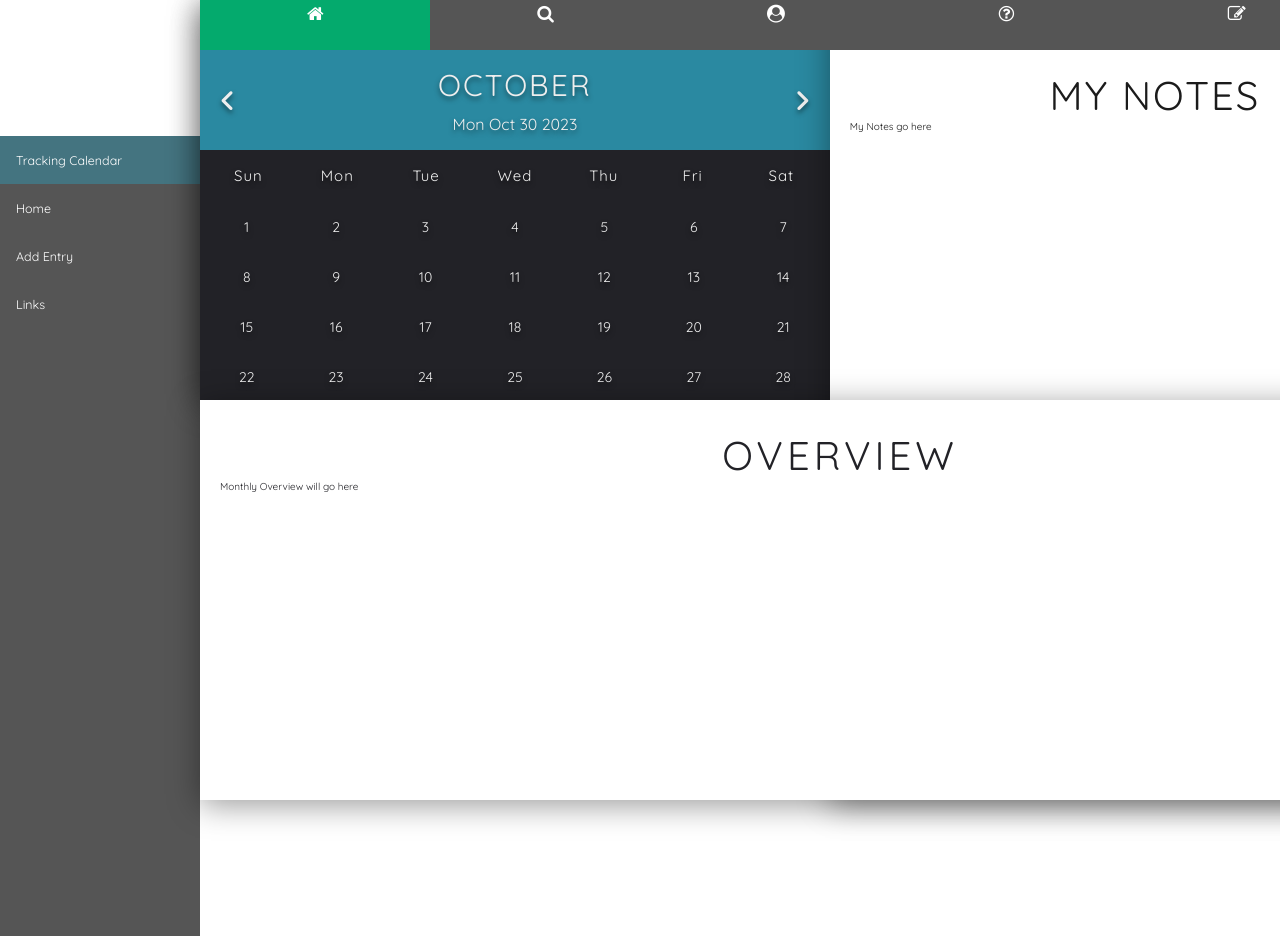
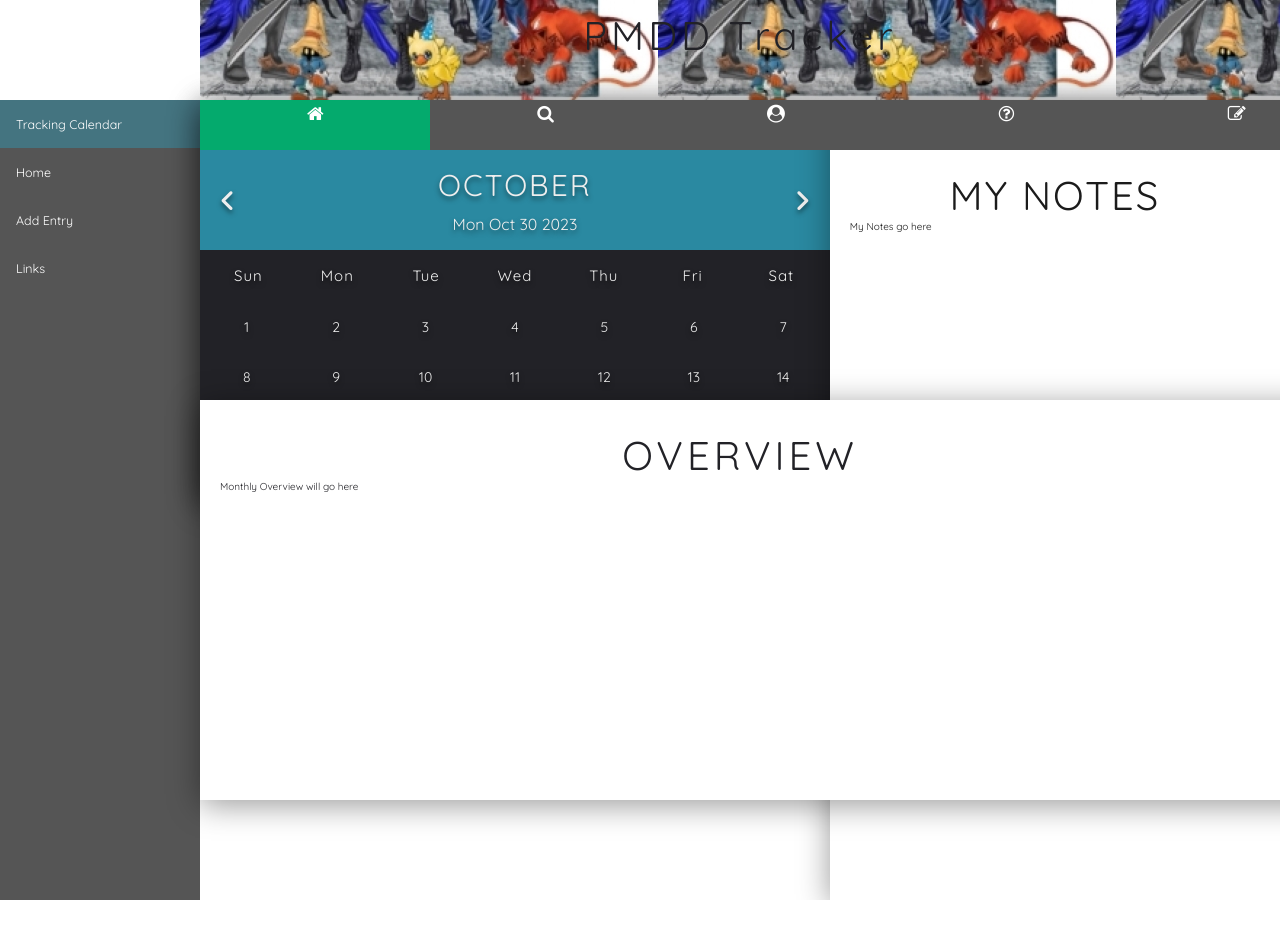
Before and after one commit to asimonson17/CYBR8470_Project, a Django app: template PMDD_Tracker/PMDD_Project/templates/calendar.html in a window 1280 px wide. After the commit the page ends 900 px from the top, so only its background shows below. Run offline with Django 4.2, Linux system fonts and the light colour scheme; the template is opened without the code that fills it, so the values that code supplies are empty.

Commit message:
added a header website title to calendar.html. Added a background imaage. Messed with CSS styles.css to try to get everything to line up. Still having issues with the side nav bar and top icon bar lining up as well as resizing well.

```diff
--- a/PMDD_Tracker/PMDD_Project/templates/calendar.html
+++ b/PMDD_Tracker/PMDD_Project/templates/calendar.html
@@ -17,10 +17,7 @@
 <link rel="stylesheet" href="https://cdnjs.cloudflare.com/ajax/libs/font-awesome/4.7.0/css/font-awesome.min.css">
 </head>
 <body>
-  <div class="header">
-    <h1>My Website</h1>
-    <p>Resize the browser window to see the effect.</p>
-  </div>
+
   <div class="sidebar">
     <a class="active" href="calendar.html">Tracking Calendar</a>
     <a href="index.html">Home</a>
@@ -29,7 +26,13 @@
   </div>
   <!--Start of entire page wrapper inside of side nav-->
   <div class="content">
+    <div class="header">
+
+      <h1>PMDD Tracker</h1>
+
+    </div>
     <div class="container">
+
       <div class="calendar">
         <div class="month">
           <i class="fas fa-angle-left prev"></i>
--- a/PMDD_Tracker/PMDD_Project/templates/styles.css
+++ b/PMDD_Tracker/PMDD_Project/templates/styles.css
@@ -11,10 +11,36 @@ html{
   height: 100%;
 }
 
+.header {
+  position: absolute;
+  top: 0;
+  height: 200px;
+  width: 100vw;
+  position: fixed;
+  top: 0;
+  background-image: url("AlexDrawingSmall.jpg");
+
+}
+
+.header h1 {
+
+  padding-top: 10px;
+  justify-content: center;
+  display: flex;
+  font-weight: 400;
+  text-align: center;
+  margin-left: -200px;
+  color: #222227;
+  font-size: 4rem;
+  font-weight: 400;
+  letter-spacing: 0.4rem;
+
+}
 
 /* Page content. The value of the margin-left property should match the value of the sidebar's width property */
 .content {
   margin-left: 200px;
+  margin-top: 100px;
   height: 100vh;
   background-color: #ffffff;
 }
@@ -22,7 +48,7 @@ html{
 .container {
   width: 100vw;
   height: 50%;
-
+  margin-top: 100px;
   padding-bottom: 0px;
   padding-right: 0px;
   background-color: #555;
@@ -50,6 +76,7 @@ html{
   padding-top: 50px;
   font-weight: 400;
   text-align: center;
+  margin-left: -200px;
   color: #1b1b1b;
   font-size: 4rem;
   font-weight: 400;
@@ -79,6 +106,7 @@ html{
   display: flex;
   font-weight: 400;
   text-align: center;
+  margin-left: -200px;
   color: #222227;
   font-size: 4rem;
   font-weight: 400;
@@ -180,7 +208,7 @@ html{
 
 /* The side navigation menu */
 .sidebar {
-  margin: 0;
+  margin-top: 0px;
   padding: 0;
   width: 200px;
   background-color:#555;
@@ -304,7 +332,7 @@ html{
 .form {
   /* Center the form on the page */
   margin: 0 auto;
-  width: 800px;
+  width: 400px;
   /* Form outline */
   padding: 1em;
   border: 1px solid #ccc;
@@ -325,7 +353,7 @@ html{
 .form label {
   /* Uniform size & alignment */
   display: inline-block;
-  width: 100vw;
+  width: 90px;
   text-align: center;
 }
 
@@ -349,7 +377,7 @@ html{
   border-color: #000;
 }
 
-.form textarea {
+.formtextarea {
   /* Align multiline text fields with their labels */
   vertical-align: top;
 
@@ -462,31 +490,3 @@ body {font-family: Verdana, sans-serif;}
   font-size: 17px;
 }
 */
-
-
-
-
-
-
-
-
-
-
-
-
-
-
-
-
-
-
-/* Header/Blog Title */
-.header {
-  padding: 30px;
-  text-align: center;
-  background: white;
-}
-
-.header h1 {
-  font-size: 50px;
-}
```
Also changed, not shown: PMDD_Tracker/PMDD_Project/templates/AlexDrawing.jpg (added), PMDD_Tracker/PMDD_Project/templates/AlexDrawingSmall.jpg (added).
